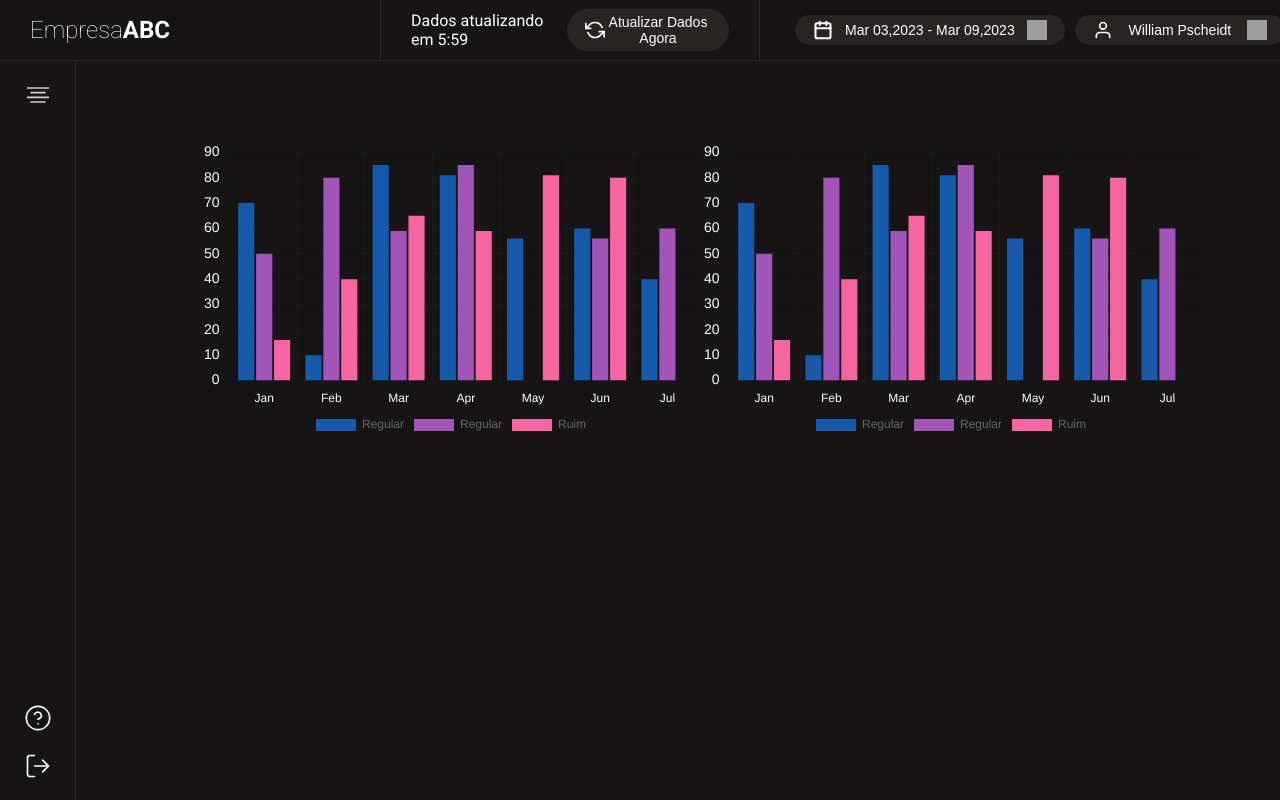
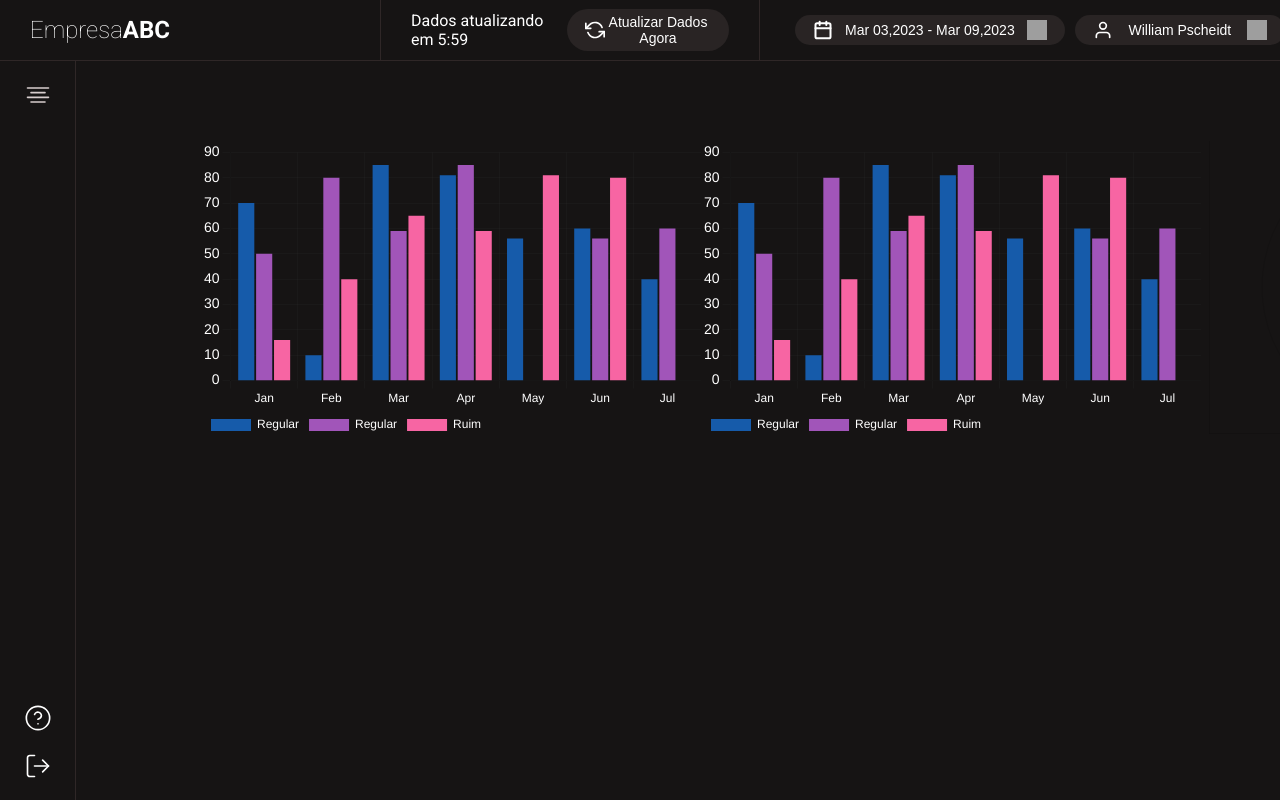
Before and after one commit to WilliamPscheidt/frontend-central, a React (Create React App) app: page / in a window 1280 px wide. Shown: the top 800 px of the page. Built offline with nearby package versions, Linux system fonts and the light colour scheme; grey boxes are pictures that could not be loaded.

Commit message:
Graphs attualization

```diff
--- a/src/components/charts/Avaliacoes.js
+++ b/src/components/charts/Avaliacoes.js
@@ -66,6 +66,10 @@ const options = {
       legend: {
           display: true,
           position: 'right',
+          align: 'start',
+          labels: {
+            color: "white"
+          }
       }
   }
 };
--- a/src/components/charts/TotalLigacoes.js
+++ b/src/components/charts/TotalLigacoes.js
@@ -65,6 +65,10 @@ const options = {
         legend: {
             display: true,
             position: 'bottom',
+            align: 'start',
+            labels: {
+                color: "white"
+              }
         }
     }
 };
```
